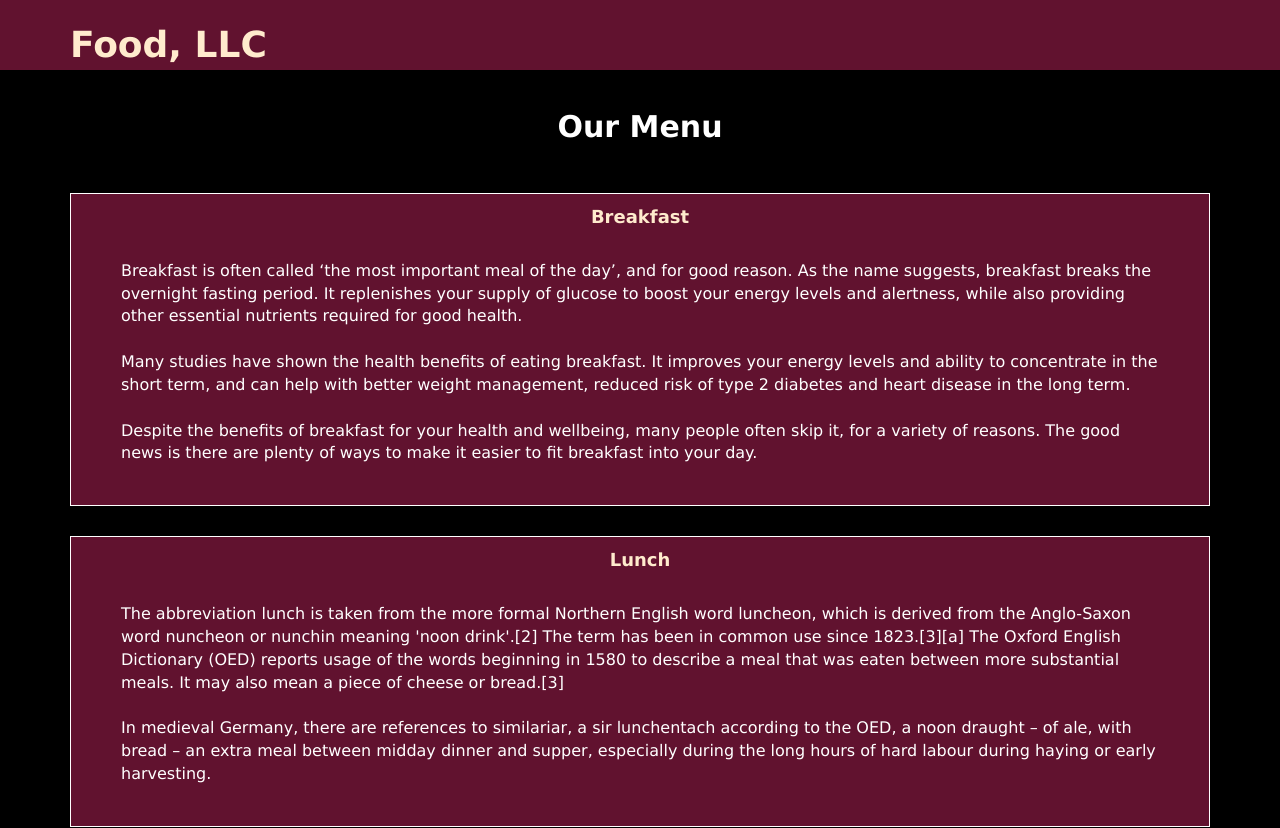
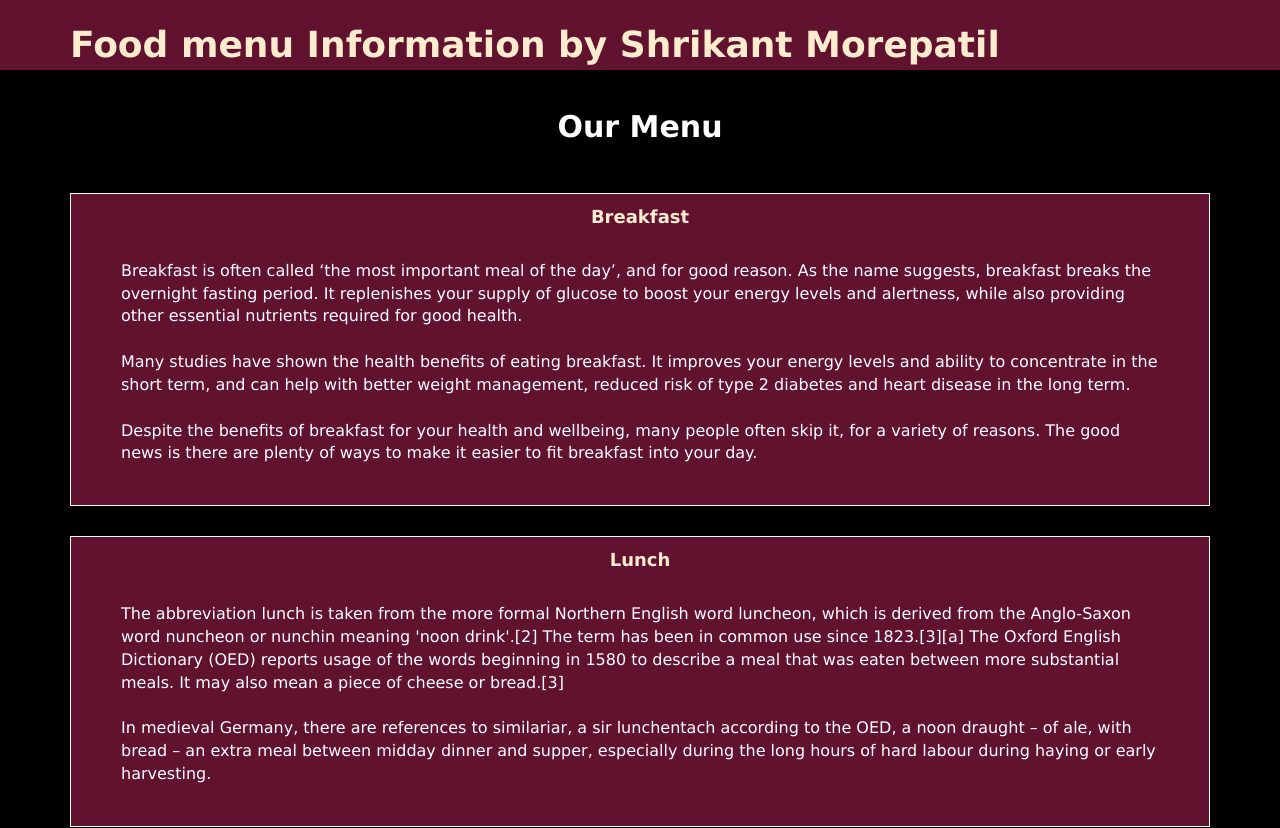
Before and after one commit to Tekwings/dummywebpage, a plain HTML site: page index.html in a window 1280 px wide. Shown: the top 828 px of the page. Drawn offline with Linux system fonts and the light colour scheme.

Commit message:
Update index.html

```diff
--- a/index.html
+++ b/index.html
@@ -5,7 +5,7 @@
     <meta charset="utf-8">
     <meta http-equiv="X-UA-Compatible" content="IE=edge">
     <meta name="viewport" content="width=device-width, initial-scale=1">
-    <title> module3-solution</title>
+    <title> Dummy webpage by shrikant</title>
     <link rel="stylesheet" href="css/bootstrap.min.css">
     <link rel="stylesheet" href="css/style.css">
   </head>
@@ -25,7 +25,7 @@
                     <div class="navbar-brand">
                   <a href="index.html" class="visible-lg visible-md visible-sm
                   visible-xs">
-                <h1>Food, LLC</h1>
+                <h1> Food menu Information by Shrikant Morepatil</h1>
              </a>
        </div>
 
```
